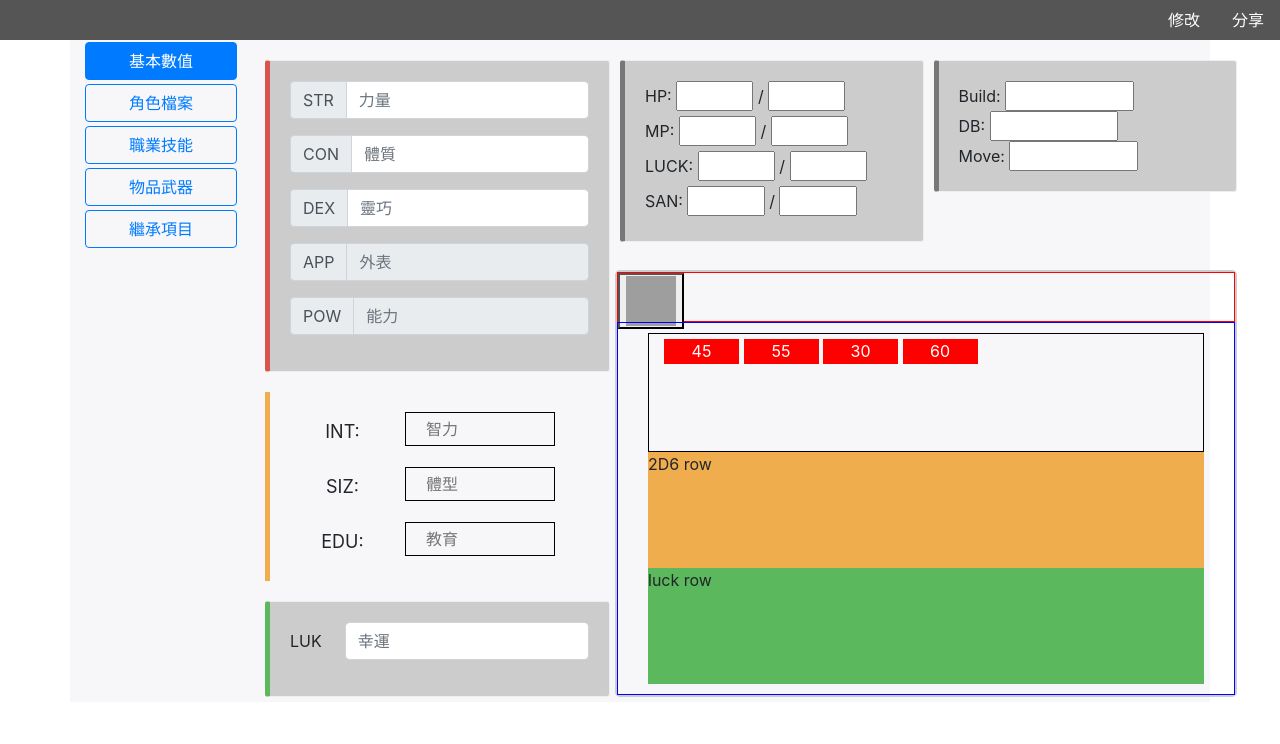
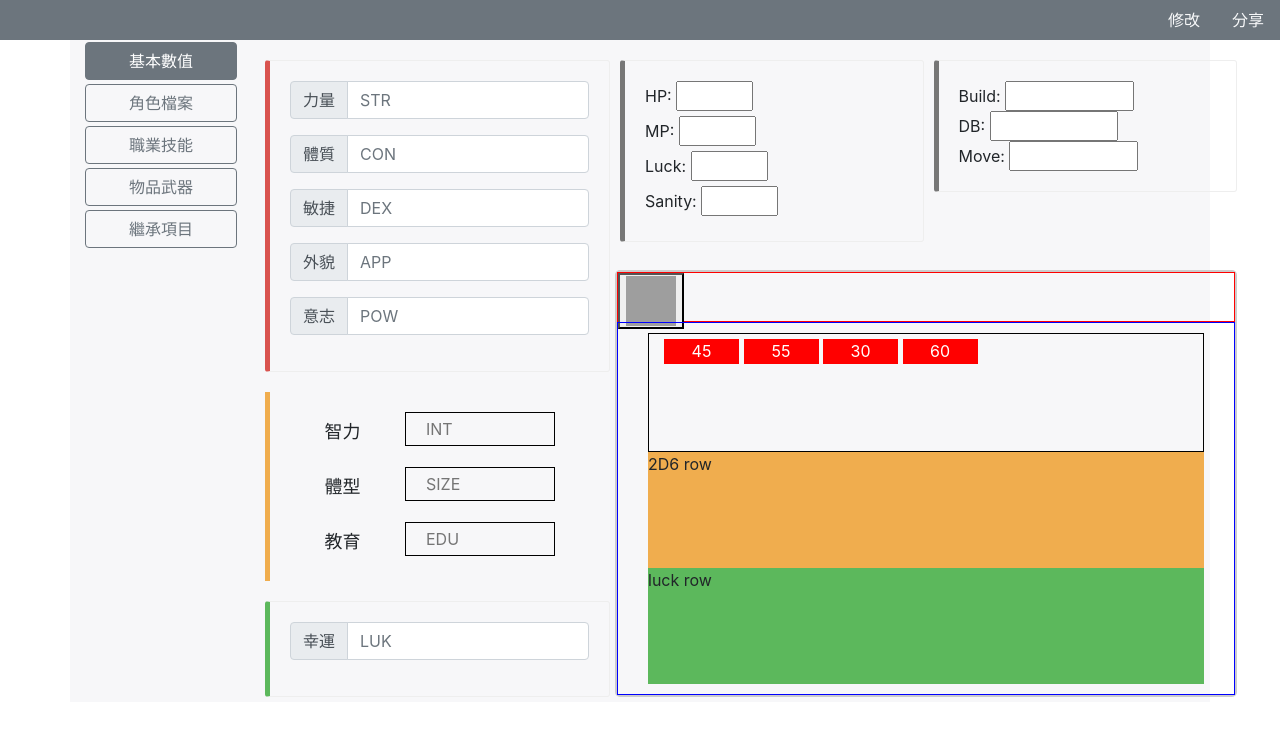
Before and after one commit to ntp890517/COC, a Django app: page /index/ in a window 1280 px wide. Shown: the part 56-800 px from the top of the page. Run offline with Django 3.2, Linux system fonts and the light colour scheme; some libraries are stand-ins or nearby versions; grey boxes are pictures that could not be loaded.

Commit message:
UI tuning

```diff
--- a/COC/Create_Character/templates/index.html
+++ b/COC/Create_Character/templates/index.html
@@ -17,92 +17,92 @@
     Cthulhu Mythos 克蘇魯神話
   </a>
 </nav>
-<ul class="nav justify-content-end bg-darkgray">
+<ul class="nav justify-content-end bg-secondary">
     <li class="nav-item">
-        <a class="nav-link" href="#" style="color: white;">修改</a>
+        <a class="nav-link text-light" href="#" style="color: white;">修改</a>
     </li>
     <li class="nav-item">
-        <a class="nav-link" href="#" style="color: white;">分享</a>
+        <a class="nav-link text-light" href="#" style="color: white;">分享</a>
     </li>
 </ul>
 <div class="container top-container">
     <div class="row">
         <div class="col-2">
-            <button class="btn btn-catalog btn-outline-primary tablinks" id="btnCat1" onclick="openCatalog(event, 'catalog1')">基本數值</button>
-            <button class="btn btn-catalog btn-outline-primary tablinks" id="btnCat2" onclick="openCatalog(event, 'catalog2')">角色檔案</button>
-            <button class="btn btn-catalog btn-outline-primary tablinks" id="btnCat3" onclick="openCatalog(event, 'catalog3')">職業技能</button>
-            <button class="btn btn-catalog btn-outline-primary tablinks" id="btnCat4" onclick="openCatalog(event, 'catalog4')">物品武器</button>
-            <button class="btn btn-catalog btn-outline-primary tablinks" id="btnCat5" onclick="openCatalog(event, 'catalog5')">繼承項目</button>
+            <button class="btn btn-catalog btn-outline-secondary tablinks" id="btnCat1" onclick="openCatalog(event, 'catalog1')">基本數值</button>
+            <button class="btn btn-catalog btn-outline-secondary tablinks" id="btnCat2" onclick="openCatalog(event, 'catalog2')">角色檔案</button>
+            <button class="btn btn-catalog btn-outline-secondary tablinks" id="btnCat3" onclick="openCatalog(event, 'catalog3')">職業技能</button>
+            <button class="btn btn-catalog btn-outline-secondary tablinks" id="btnCat4" onclick="openCatalog(event, 'catalog4')">物品武器</button>
+            <button class="btn btn-catalog btn-outline-secondary tablinks" id="btnCat5" onclick="openCatalog(event, 'catalog5')">繼承項目</button>
         </div>
         <div class="col-10 no-padding-no-margin">
             <div class="tabcontent" id="catalog1">
                 <div class="grid-1">
                 <div class="grid-1-region-1">
-                    <div class="bs-callout bs-callout-danger bg-gray">
+                    <div class="bs-callout bs-callout-danger">
                         <div class="input-group mb-3">
                             <div class="input-group-prepend">
-                                <span class="input-group-text" id="inputGroup-STR">STR</span>
+                                <span class="input-group-text" id="inputGroup-STR">力量</span>
                             </div>
-                            <input id="input-str" type="text" class="form-control" aria-label="Default" aria-describedby="inputGroup-STR" placeholder="力量">
+                            <input id="input-str" type="text" class="form-control" aria-label="Default" aria-describedby="inputGroup-STR" placeholder="STR">
                         </div>
                         <div class="input-group mb-3">
                             <div class="input-group-prepend">
-                                <span class="input-group-text" id="inputGroup-CON">CON</span>
+                                <span class="input-group-text" id="inputGroup-CON">體質</span>
                             </div>
-                            <input id="input-con" type="text" class="form-control" aria-label="Default" aria-describedby="inputGroup-CON" placeholder="體質">
+                            <input id="input-con" type="text" class="form-control" aria-label="Default" aria-describedby="inputGroup-CON" placeholder="CON">
                         </div>
                         <div class="input-group mb-3">
                             <div class="input-group-prepend">
-                                <span class="input-group-text" id="inputGroup-DEX">DEX</span>
+                                <span class="input-group-text" id="inputGroup-DEX">敏捷</span>
                             </div>
-                            <input id="input-dex" type="text" class="form-control" aria-label="Default" aria-describedby="inputGroup-DEX" placeholder="靈巧">
+                            <input id="input-dex" type="text" class="form-control" aria-label="Default" aria-describedby="inputGroup-DEX" placeholder="DEX">
                         </div>
                         <div class="input-group mb-3">
                             <div class="input-group-prepend">
-                                <span class="input-group-text" id="inputGroup-APP">APP</span>
+                                <span class="input-group-text" id="inputGroup-APP">外貌</span>
                             </div>
-                            <input id="input-app" type="text" class="form-control" aria-label="Default" aria-describedby="inputGroup-APP" placeholder="外表" disabled>
+                            <input id="input-app" type="text" class="form-control" aria-label="Default" aria-describedby="inputGroup-APP" placeholder="APP">
                         </div>
                         <div class="input-group mb-3">
                             <div class="input-group-prepend">
-                                <span class="input-group-text" id="inputGroup-POW">POW</span>
+                                <span class="input-group-text" id="inputGroup-POW">意志</span>
                             </div>
-                            <input id="input-pow" type="text" class="form-control" aria-label="Default" aria-describedby="inputGroup-POW" placeholder="能力" disabled>
+                            <input id="input-pow" type="text" class="form-control" aria-label="Default" aria-describedby="inputGroup-POW" placeholder="POW">
                         </div>
                     </div>
                     <div class="property-group">
                         <div class="property-item">
-                            <label for="inputINT">INT:</label>
-                            <input id="input-int" type="text" id="inputINT" placeholder="智力"><br>
+                            <label for="inputINT">智力</label>
+                            <input id="input-int" type="text" id="inputINT" placeholder="INT"><br>
                         </div>
                         <div class="property-item">
-                            <label for="inputSIZ">SIZ:</label>
-                            <input id="input-siz" type="text" id="inputSIZ" placeholder="體型"><br>
+                            <label for="inputSIZ">體型</label>
+                            <input id="input-siz" type="text" id="inputSIZ" placeholder="SIZE"><br>
                         </div>
                         <div class="property-item">
-                            <label for="inputEDU">EDU:</label>
-                            <input id="input-edu" type="text" id="inputEDU" placeholder="教育"><br>
+                            <label for="inputEDU">教育</label>
+                            <input id="input-edu" type="text" id="inputEDU" placeholder="EDU"><br>
                         </div>
                     </div>
-                    <div class="bs-callout bs-callout-success bg-gray">
-                        <div class="form-group row">
-                            <label for="inputLUK" class="col-sm-2 col-form-label">LUK</label>
-                            <div class="col-sm-10">
-                                <input id="input-luk" type="text" class="form-control" id="inputLUK" placeholder="幸運">
+                    <div class="bs-callout bs-callout-success">
+                        <div class="input-group mb-3">
+                            <div class="input-group-prepend">
+                                <span class="input-group-text" id="inputGroup-LUK">幸運</span>
                             </div>
+                            <input id="input-str" type="text" class="form-control" aria-label="Default" aria-describedby="inputGroup-LUK" placeholder="LUK">
                         </div>
                     </div>
                 </div>
                 <div class="grid-1-region-2" >
                         <div  class="bs-callout bs-callout-default bg-gray">
                             <label>HP:</label>
-                            <input id="input-curr-hp" type="text" name="hp" class="value-input-sm"> / <input id="input-max-hp" type="text" name="hp" class="value-input-sm"><br>
+                            <input id="input-max-hp" type="text" name="hp" class="value-input-sm"><br>
                             <label>MP:</label>
-                            <input id="input-curr-mp" type="text" name="mp" class="value-input-sm"> / <input id="input-max-mp" type="text" name="mp" class="value-input-sm"><br>
-                            <label>LUCK:</label>
-                            <input id="input-curr-luck" type="text" name="luck" class="value-input-sm"> / <input id="input-max-luck" type="text" name="luck" class="value-input-sm"><br>
-                            <label>SAN:</label>
-                            <input id="input-curr-san" type="text" name="san" class="value-input-sm"> / <input id="input-max-san" type="text" name="san" class="value-input-sm"><br>
+                            <input id="input-max-mp" type="text" name="mp" class="value-input-sm"><br>
+                            <label>Luck:</label>
+                            <input id="input-max-luck" type="text" name="luck" class="value-input-sm"><br>
+                            <label>Sanity:</label>
+                            <input id="input-max-san" type="text" name="san" class="value-input-sm"><br>
                         </div>
                     </div>
                 <div class="grid-1-region-3">
--- a/COC/static/css/style.css
+++ b/COC/static/css/style.css
@@ -68,8 +68,6 @@
 .value-input { width: 50%; }
 .value-input-sm { max-width: 30%; }
 
-.bg-gray { background-color: #CCCCCC; }
-.bg-darkgray { background-color: #555; }
 .no-padding-no-margin {
     padding: 0;
     margin: 0;
```
